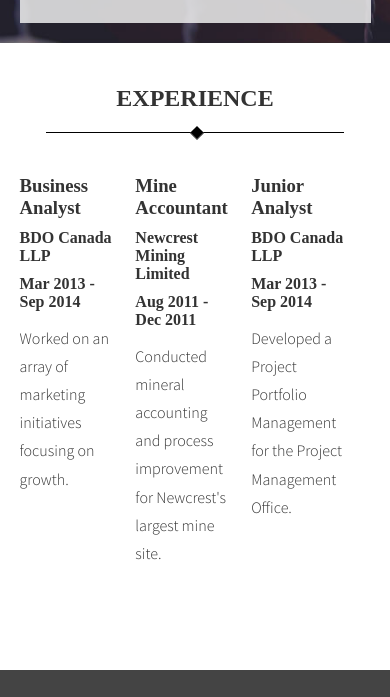
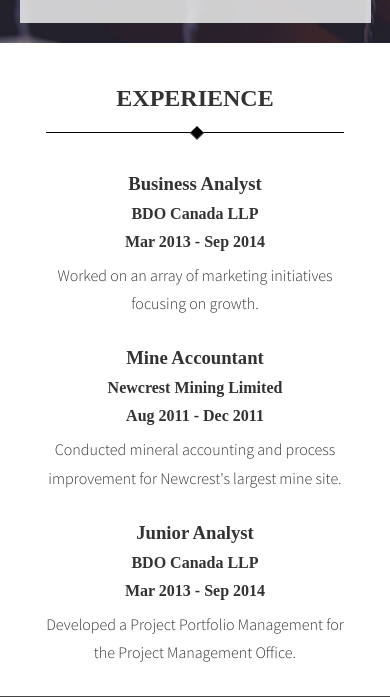
Before and after one commit to benweddel/personal-portfolio, a website: page about.html in a window 390 px wide. Shown: the part 1899-2596 px from the top of the page. Drawn offline with nearby package versions, Linux system fonts and the light colour scheme; a web font is replaced by a local one.

Commit message:
responsive experience portion

```diff
--- a/styles/_about.scss
+++ b/styles/_about.scss
@@ -14,6 +14,9 @@
 }
 
 .experience {
+  .clearfix {
+    margin: 40px 0 60px 0;
+  }
   h2 {
     margin-left: auto;
     margin-right: auto;
@@ -21,10 +24,6 @@
   p {
     text-align: center;
   }
-}
-
-.jobs {
-  margin: 40px 0 60px 0;
 }
 
 .job {
@@ -40,3 +39,25 @@
     text-align: left;
   }
 }
+
+@media all and (max-width: 580px) {
+  .experience {
+    .clearfix {
+      margin-bottom: 0;
+    }
+    h2 {
+      margin-bottom: 15px;
+    }
+  }
+
+  .job {
+    width: 100%;
+    padding-right: 0;
+    text-align: center;
+    p {
+      width: 90%;
+      margin: 0 auto;
+      text-align: center;
+    }
+  }
+}
```
Also changed, not shown: styles/style.css, 1 other file.
